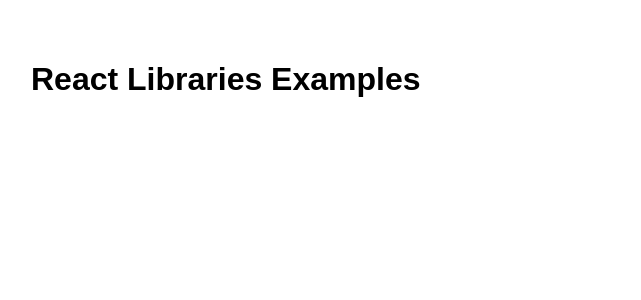
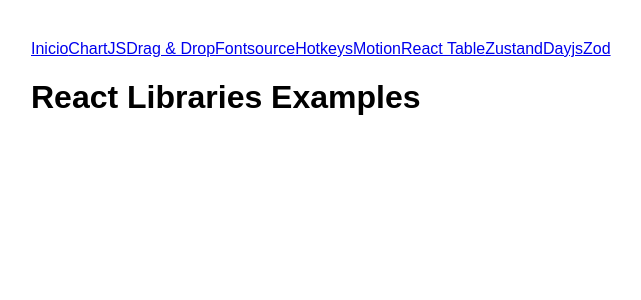
Before and after one commit to ecasanova/libraries, a React (Vite) app: page / in a window 1280 px wide. Shown: the top 300 px of the page, without its empty margins (9-650 px from the left). Built offline with nearby package versions, Linux system fonts and the light colour scheme.

Commit message:
feat: add example navigation header

```diff
--- a/examples/dayjs.tsx
+++ b/examples/dayjs.tsx
@@ -1,5 +1,6 @@
 import dayjs from "dayjs";
 
-const now = dayjs();
-const formatted = now.format("DD/MM/YYYY");
-console.log(formatted);
+export default function DayjsExample() {
+  const formatted = dayjs().format("DD/MM/YYYY");
+  return <div>{formatted}</div>;
+}
--- a/examples/zod.tsx
+++ b/examples/zod.tsx
@@ -4,9 +4,7 @@
   email: z.string().email(),
 });
 
-export function handleSubmit(data: unknown) {
-  const parsed = schema.safeParse(data);
-  if (!parsed.success) {
-    console.error(parsed.error.format());
-  }
+export default function ZodExample() {
+  const result = schema.safeParse({ email: "correo" });
+  return <pre>{JSON.stringify(result, null, 2)}</pre>;
 }
--- a/src/App.tsx
+++ b/src/App.tsx
@@ -1,5 +1,56 @@
+import { useEffect, useState } from "react";
+import { Grafica } from "../examples/chartjs";
+import Lista from "../examples/drag-and-drop";
+import FontApp from "../examples/fontsource";
+import Hotkeys from "../examples/hotkeys";
+import FadeIn from "../examples/motion";
+import { Tabla } from "../examples/react-table";
+import { Counter } from "../examples/zustand";
+import DayjsExample from "../examples/dayjs";
+import ZodExample from "../examples/zod";
+
+const examples = [
+  { slug: "chartjs", label: "ChartJS", element: <Grafica /> },
+  { slug: "drag-and-drop", label: "Drag & Drop", element: <Lista /> },
+  { slug: "fontsource", label: "Fontsource", element: <FontApp /> },
+  { slug: "hotkeys", label: "Hotkeys", element: <Hotkeys /> },
+  { slug: "motion", label: "Motion", element: <FadeIn /> },
+  {
+    slug: "react-table",
+    label: "React Table",
+    element: <Tabla data={[{ name: "Juan", age: 30 }]} />,
+  },
+  { slug: "zustand", label: "Zustand", element: <Counter /> },
+  { slug: "dayjs", label: "Dayjs", element: <DayjsExample /> },
+  { slug: "zod", label: "Zod", element: <ZodExample /> },
+];
+
 export default function App() {
+  const [example, setExample] = useState<string>(
+    window.location.hash.replace("#", "")
+  );
+
+  useEffect(() => {
+    const handler = () => setExample(window.location.hash.replace("#", ""));
+    window.addEventListener("hashchange", handler);
+    return () => window.removeEventListener("hashchange", handler);
+  }, []);
+
+  const current = examples.find((e) => e.slug === example);
+
   return (
-    <h1>React Libraries Examples</h1>
+    <>
+      <header>
+        <nav>
+          <a href="#">Inicio</a>
+          {examples.map((e) => (
+            <a key={e.slug} href={`#${e.slug}`}>
+              {e.label}
+            </a>
+          ))}
+        </nav>
+      </header>
+      <main>{current ? current.element : <h1>React Libraries Examples</h1>}</main>
+    </>
   );
 }
--- a/tsconfig.json
+++ b/tsconfig.json
@@ -16,6 +16,6 @@
     "noEmit": true,
     "jsx": "react-jsx"
   },
-  "include": ["src"],
+  "include": ["src", "examples"],
   "references": [{ "path": "./tsconfig.node.json" }]
 }
```
